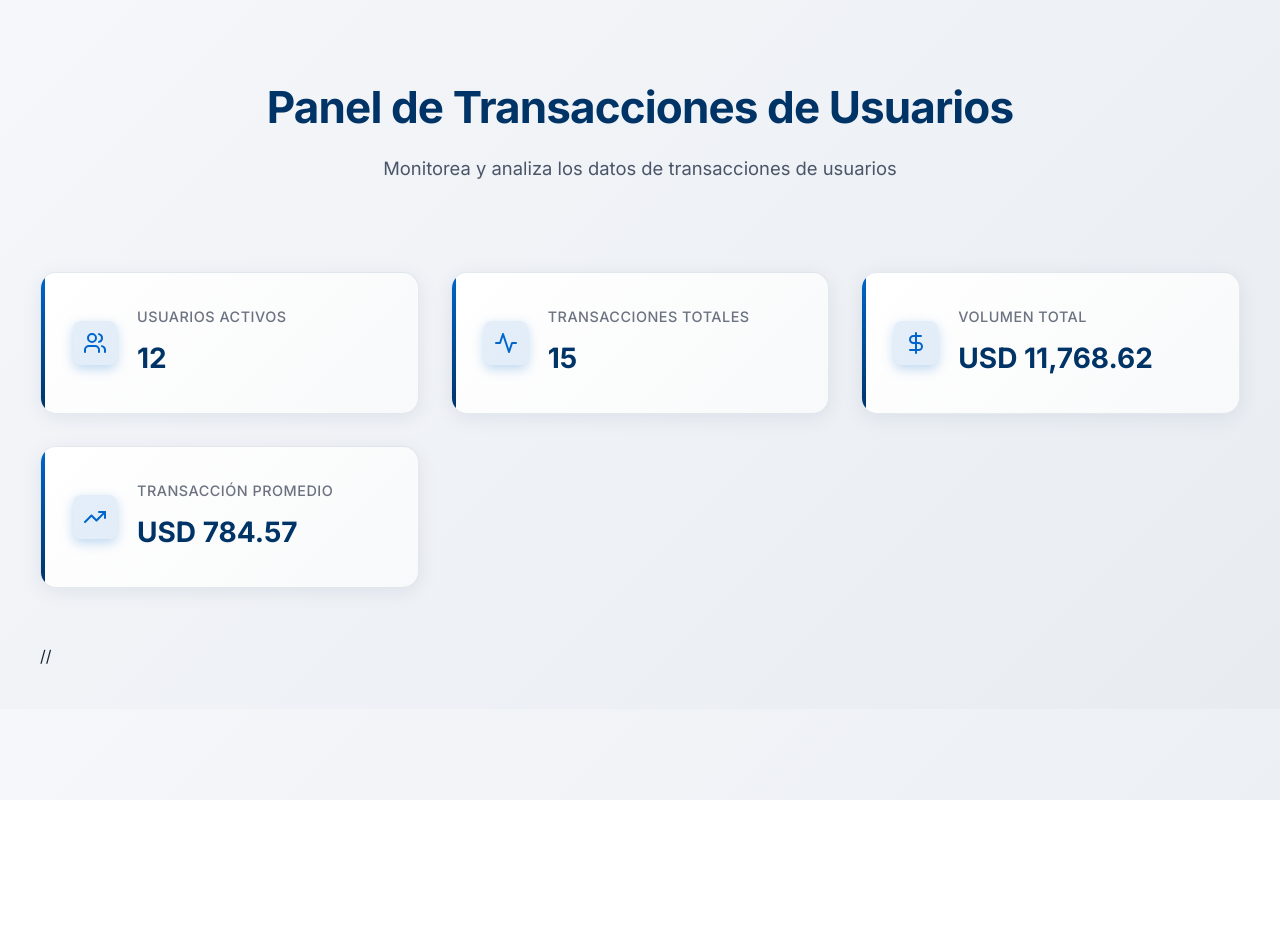
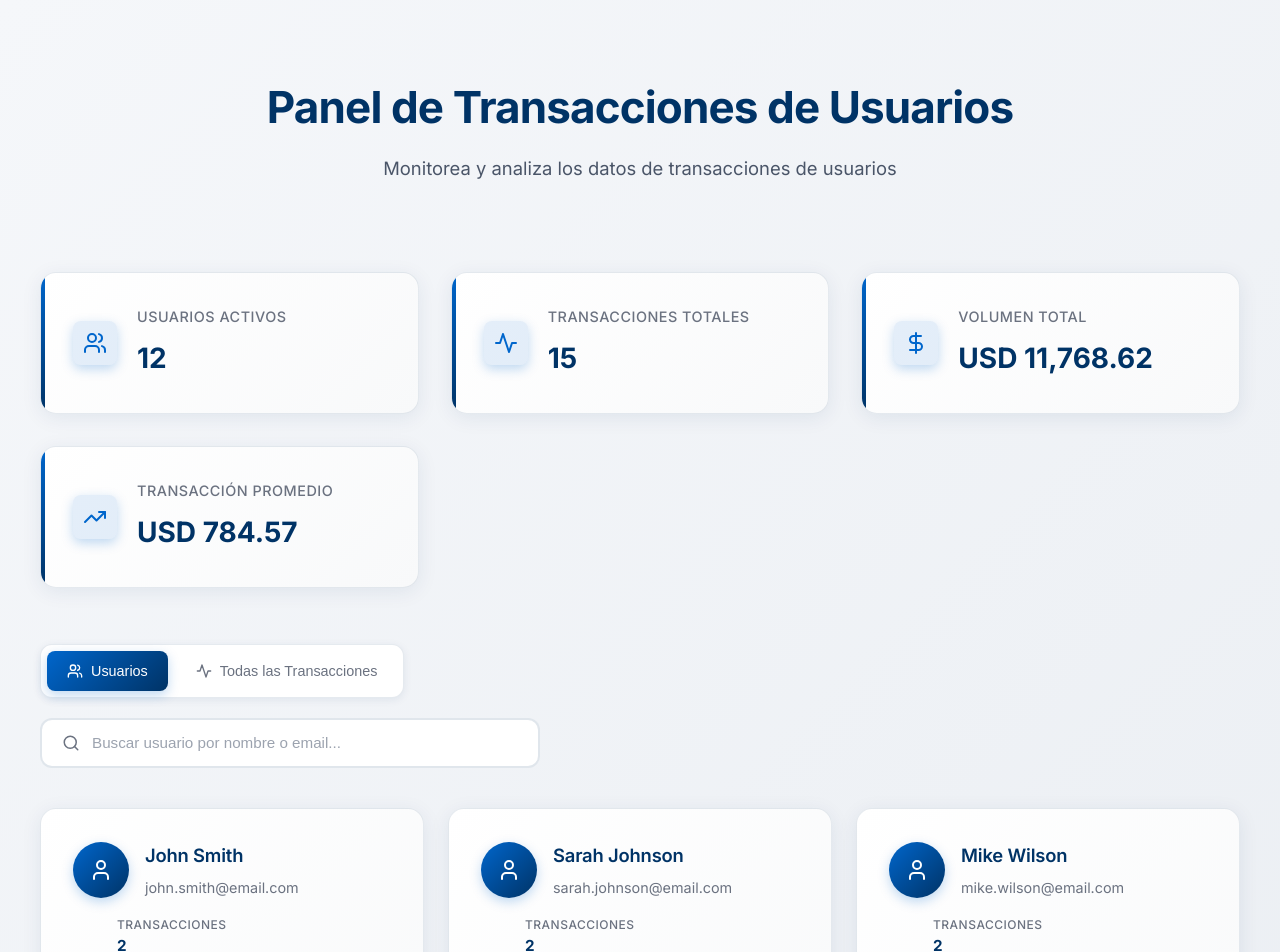
Before and after one commit to mio92/pagos-en-linea, a React (Create React App) app: page / in a window 1280 px wide. Shown: the top 952 px of the page. Before the commit the page ends 800 px from the top, so only its background shows below. Built offline with nearby package versions, Linux system fonts and the light colour scheme.

Commit message:
Ajustes para iniciativa

```diff
--- a/src/components/Dashboard.tsx
+++ b/src/components/Dashboard.tsx
@@ -1,16 +1,19 @@
 import React, { useState, useMemo } from 'react';
-import { UserWithTransactions } from '../types';
-import { processUserTransactions, calculateTransactionSummary } from '../utils/dataProcessing';
+import { UserWithTransactions, Transaction } from '../types';
+import { processUserTransactions, calculateTransactionSummary, formatCurrency, formatDate } from '../utils/dataProcessing';
 import { mockUsers, mockTransactions } from '../data/mockData';
 import UserCard from './UserCard';
 import UserDetail from './UserDetail';
-import { Search, Users, DollarSign, TrendingUp, Activity } from 'lucide-react';
-import { formatCurrency } from '../utils/dataProcessing';
+import { Search, Users, DollarSign, TrendingUp, Activity, Filter, CheckCircle, Clock, XCircle } from 'lucide-react';
+
+type StatusFilter = 'all' | 'completed' | 'pending' | 'failed';
 
 const Dashboard: React.FC = () => {
   const [selectedUser, setSelectedUser] = useState<UserWithTransactions | null>(null);
+  const [searchTerm, setSearchTerm] = useState('');
+  const [statusFilter, setStatusFilter] = useState<StatusFilter>('all');
+  const [viewMode, setViewMode] = useState<'users' | 'transactions'>('users');
 
-  const [searchTerm, setSearchTerm] = useState('');
   const usersWithTransactions = useMemo(() => {
     return processUserTransactions(mockUsers, mockTransactions);
   }, []);
@@ -19,7 +22,58 @@ const Dashboard: React.FC = () => {
     return calculateTransactionSummary(mockTransactions);
   }, []);
 
+  const filteredUsers = useMemo(() => {
+    if (!searchTerm) return usersWithTransactions;
+    const term = searchTerm.toLowerCase();
+    return usersWithTransactions.filter(
+      user => user.name.toLowerCase().includes(term) || user.email.toLowerCase().includes(term)
+    );
+  }, [usersWithTransactions, searchTerm]);
 
+  const filteredTransactions = useMemo(() => {
+    let transactions = [...mockTransactions];
+
+    if (statusFilter !== 'all') {
+      transactions = transactions.filter(t => t.status === statusFilter);
+    }
+
+    if (searchTerm) {
+      const term = searchTerm.toLowerCase();
+      const matchingUserIds = mockUsers
+        .filter(u => u.name.toLowerCase().includes(term) || u.email.toLowerCase().includes(term))
+        .map(u => u.id);
+      transactions = transactions.filter(t => matchingUserIds.includes(t.user_id));
+    }
+
+    return transactions;
+  }, [statusFilter, searchTerm]);
+
+  const getUserName = (userId: number): string => {
+    const user = mockUsers.find(u => u.id === userId);
+    return user ? user.name : 'Usuario desconocido';
+  };
+
+  const getStatusIcon = (status: string) => {
+    switch (status) {
+      case 'completed':
+        return <CheckCircle size={16} className="status-icon completed" />;
+      case 'pending':
+        return <Clock size={16} className="status-icon pending" />;
+      case 'failed':
+        return <XCircle size={16} className="status-icon failed" />;
+      default:
+        return <Clock size={16} className="status-icon" />;
+    }
+  };
+
+  const getStatusLabel = (status: string): string => {
+    switch (status) {
+      case 'completed': return 'Completada';
+      case 'pending': return 'Pendiente';
+      case 'failed': return 'Fallida';
+      default: return status;
+    }
+  };
 
   if (selectedUser) {
     return (
@@ -79,9 +133,117 @@ const Dashboard: React.FC = () => {
         </div>
       </div>
 
-      //
+      <div className="dashboard-controls">
+        <div className="view-toggle">
+          <button
+            className={`toggle-btn ${viewMode === 'users' ? 'active' : ''}`}
+            onClick={() => setViewMode('users')}
+          >
+            <Users size={16} />
+            Usuarios
+          </button>
+          <button
+            className={`toggle-btn ${viewMode === 'transactions' ? 'active' : ''}`}
+            onClick={() => setViewMode('transactions')}
+          >
+            <Activity size={16} />
+            Todas las Transacciones
+          </button>
+        </div>
 
+        <div className="search-bar">
+          <Search size={18} />
+          <input
+            type="text"
+            placeholder={viewMode === 'users' ? 'Buscar usuario por nombre o email...' : 'Filtrar por nombre de usuario...'}
+            value={searchTerm}
+            onChange={(e) => setSearchTerm(e.target.value)}
+          />
+        </div>
 
+        {viewMode === 'transactions' && (
+          <div className="filter-bar">
+            <Filter size={16} />
+            <span className="filter-label">Estado:</span>
+            <button
+              className={`filter-btn ${statusFilter === 'all' ? 'active' : ''}`}
+              onClick={() => setStatusFilter('all')}
+            >
+              Todas
+            </button>
+            <button
+              className={`filter-btn ${statusFilter === 'completed' ? 'active' : ''}`}
+              onClick={() => setStatusFilter('completed')}
+            >
+              <CheckCircle size={14} />
+              Completadas
+            </button>
+            <button
+              className={`filter-btn ${statusFilter === 'pending' ? 'active' : ''}`}
+              onClick={() => setStatusFilter('pending')}
+            >
+              <Clock size={14} />
+              Pendientes
+            </button>
+            <button
+              className={`filter-btn ${statusFilter === 'failed' ? 'active' : ''}`}
+              onClick={() => setStatusFilter('failed')}
+            >
+              <XCircle size={14} />
+              Fallidas
+            </button>
+          </div>
+        )}
+      </div>
+
+      {viewMode === 'users' && (
+        <div className="users-grid">
+          {filteredUsers.map(user => (
+            <UserCard
+              key={user.id}
+              user={user}
+              onClick={() => setSelectedUser(user)}
+            />
+          ))}
+          {filteredUsers.length === 0 && (
+            <div className="empty-state">
+              <p>No se encontraron usuarios con el término "{searchTerm}"</p>
+            </div>
+          )}
+        </div>
+      )}
+
+      {viewMode === 'transactions' && (
+        <div className="transactions-table">
+          <div className="table-header">
+            <span>ID</span>
+            <span>Usuario</span>
+            <span>Monto</span>
+            <span>Estado</span>
+            <span>Fecha</span>
+          </div>
+          {filteredTransactions.map(transaction => (
+            <div key={transaction.id} className="table-row">
+              <span className="cell-id">#{transaction.id}</span>
+              <span className="cell-user">{getUserName(transaction.user_id)}</span>
+              <span className="cell-amount">{formatCurrency(transaction.amount)}</span>
+              <span className={`cell-status status-${transaction.status}`}>
+                {getStatusIcon(transaction.status)}
+                {getStatusLabel(transaction.status)}
+              </span>
+              <span className="cell-date">{formatDate(transaction.created_at)}</span>
+            </div>
+          ))}
+          {filteredTransactions.length === 0 && (
+            <div className="empty-state">
+              <p>No se encontraron transacciones con los filtros aplicados</p>
+            </div>
+          )}
+          <div className="table-footer">
+            <span>{filteredTransactions.length} transacción(es) encontrada(s)</span>
+          </div>
+        </div>
+      )}
     </div>
   );
 };
--- a/src/styles/index.css
+++ b/src/styles/index.css
@@ -112,47 +112,6 @@ body {
   color: #003366;
   position: relative;
   z-index: 1;
-}
-
-.dashboard-controls {
-  margin-bottom: 2rem;
-}
-
-.search-container {
-  position: relative;
-  max-width: 450px;
-}
-
-.search-container svg {
-  position: absolute;
-  left: 1.25rem;
-  top: 50%;
-  transform: translateY(-50%);
-  color: #6b7280;
-  z-index: 2;
-}
-
-.search-input {
-  width: 100%;
-  padding: 1rem 1.25rem 1rem 3.5rem;
-  border: 2px solid rgba(0, 51, 102, 0.15);
-  border-radius: 12px;
-  font-size: 1rem;
-  background: white;
-  transition: all 0.3s ease;
-  color: #1a2332;
-  font-weight: 400;
-}
-
-.search-input::placeholder {
-  color: #9ca3af;
-}
-
-.search-input:focus {
-  outline: none;
-  border-color: #0066cc;
-  box-shadow: 0 0 0 4px rgba(0, 102, 204, 0.1);
-  background: #ffffff;
 }
 
 .users-grid {
@@ -554,6 +513,222 @@ body {
   font-size: 1.1rem;
 }
 
+/* Dashboard Controls - View Toggle, Search, Filters */
+.dashboard-controls {
+  margin-bottom: 2.5rem;
+  display: flex;
+  flex-direction: column;
+  gap: 1.25rem;
+}
+
+.view-toggle {
+  display: flex;
+  gap: 0.5rem;
+  background: white;
+  padding: 0.375rem;
+  border-radius: 12px;
+  box-shadow: 0 2px 8px rgba(0, 51, 102, 0.08);
+  border: 1px solid rgba(0, 51, 102, 0.1);
+  width: fit-content;
+}
+
+.toggle-btn {
+  display: flex;
+  align-items: center;
+  gap: 0.5rem;
+  padding: 0.75rem 1.25rem;
+  border: none;
+  border-radius: 8px;
+  font-size: 0.9rem;
+  font-weight: 500;
+  cursor: pointer;
+  transition: all 0.2s ease;
+  background: transparent;
+  color: #6b7280;
+}
+
+.toggle-btn.active {
+  background: linear-gradient(135deg, #0066cc 0%, #003366 100%);
+  color: white;
+  box-shadow: 0 4px 12px rgba(0, 102, 204, 0.25);
+}
+
+.toggle-btn:hover:not(.active) {
+  background: rgba(0, 102, 204, 0.05);
+  color: #003366;
+}
+
+.search-bar {
+  display: flex;
+  align-items: center;
+  gap: 0.75rem;
+  background: white;
+  padding: 0.875rem 1.25rem;
+  border-radius: 12px;
+  border: 2px solid rgba(0, 51, 102, 0.12);
+  max-width: 500px;
+  transition: all 0.3s ease;
+}
+
+.search-bar:focus-within {
+  border-color: #0066cc;
+  box-shadow: 0 0 0 4px rgba(0, 102, 204, 0.1);
+}
+
+.search-bar svg {
+  color: #6b7280;
+  flex-shrink: 0;
+}
+
+.search-bar input {
+  border: none;
+  outline: none;
+  font-size: 0.95rem;
+  width: 100%;
+  color: #1a2332;
+  background: transparent;
+}
+
+.search-bar input::placeholder {
+  color: #9ca3af;
+}
+
+.filter-bar {
+  display: flex;
+  align-items: center;
+  gap: 0.75rem;
+  flex-wrap: wrap;
+}
+
+.filter-bar > svg {
+  color: #6b7280;
+}
+
+.filter-label {
+  font-size: 0.875rem;
+  font-weight: 500;
+  color: #6b7280;
+}
+
+.filter-btn {
+  display: flex;
+  align-items: center;
+  gap: 0.375rem;
+  padding: 0.5rem 1rem;
+  border: 1px solid rgba(0, 51, 102, 0.15);
+  border-radius: 20px;
+  font-size: 0.85rem;
+  font-weight: 500;
+  cursor: pointer;
+  transition: all 0.2s ease;
+  background: white;
+  color: #4a5568;
+}
+
+.filter-btn:hover {
+  border-color: #0066cc;
+  color: #0066cc;
+  background: rgba(0, 102, 204, 0.03);
+}
+
+.filter-btn.active {
+  background: linear-gradient(135deg, #0066cc 0%, #003366 100%);
+  color: white;
+  border-color: transparent;
+  box-shadow: 0 2px 8px rgba(0, 102, 204, 0.25);
+}
+
+/* Transactions Table */
+.transactions-table {
+  background: white;
+  border-radius: 16px;
+  box-shadow: 0 4px 20px rgba(0, 51, 102, 0.08);
+  border: 1px solid rgba(0, 51, 102, 0.1);
+  overflow: hidden;
+}
+
+.table-header {
+  display: grid;
+  grid-template-columns: 80px 1fr 140px 160px 200px;
+  padding: 1rem 1.5rem;
+  background: linear-gradient(135deg, #f8f9fa 0%, #eef1f5 100%);
+  border-bottom: 1px solid rgba(0, 51, 102, 0.1);
+  font-size: 0.8rem;
+  font-weight: 600;
+  color: #6b7280;
+  text-transform: uppercase;
+  letter-spacing: 0.5px;
+}
+
+.table-row {
+  display: grid;
+  grid-template-columns: 80px 1fr 140px 160px 200px;
+  padding: 1rem 1.5rem;
+  border-bottom: 1px solid rgba(0, 51, 102, 0.05);
+  align-items: center;
+  transition: background-color 0.2s ease;
+}
+
+.table-row:hover {
+  background: rgba(0, 102, 204, 0.02);
+}
+
+.table-row:last-of-type {
+  border-bottom: none;
+}
+
+.cell-id {
+  font-weight: 600;
+  color: #003366;
+  font-size: 0.9rem;
+}
+
+.cell-user {
+  font-weight: 500;
+  color: #1a2332;
+  font-size: 0.9rem;
+}
+
+.cell-amount {
+  font-weight: 700;
+  color: #003366;
+  font-size: 0.95rem;
+}
+
+.cell-status {
+  display: flex;
+  align-items: center;
+  gap: 0.375rem;
+  font-size: 0.85rem;
+  font-weight: 500;
+}
+
+.cell-status.status-completed {
+  color: #10b981;
+}
+
+.cell-status.status-pending {
+  color: #f59e0b;
+}
+
+.cell-status.status-failed {
+  color: #ef4444;
+}
+
+.cell-date {
+  font-size: 0.85rem;
+  color: #6b7280;
+}
+
+.table-footer {
+  padding: 0.875rem 1.5rem;
+  background: linear-gradient(135deg, #f8f9fa 0%, #eef1f5 100%);
+  border-top: 1px solid rgba(0, 51, 102, 0.1);
+  font-size: 0.85rem;
+  color: #6b7280;
+  font-weight: 500;
+}
+
 /* Responsive Design */
 @media (max-width: 768px) {
   .dashboard {
@@ -584,4 +759,30 @@ body {
   .user-summary {
     grid-template-columns: 1fr;
   }
+
+  .search-bar {
+    max-width: 100%;
+  }
+
+  .filter-bar {
+    gap: 0.5rem;
+  }
+
+  .filter-btn {
+    padding: 0.4rem 0.75rem;
+    font-size: 0.8rem;
+  }
+
+  .table-header,
+  .table-row {
+    grid-template-columns: 60px 1fr 100px 120px;
+  }
+
+  .cell-date {
+    display: none;
+  }
+
+  .table-header span:last-child {
+    display: none;
+  }
 }
```
Also changed, not shown: test-diff.txt (added), 1 other file (tests, documents, lock files or other folders).
